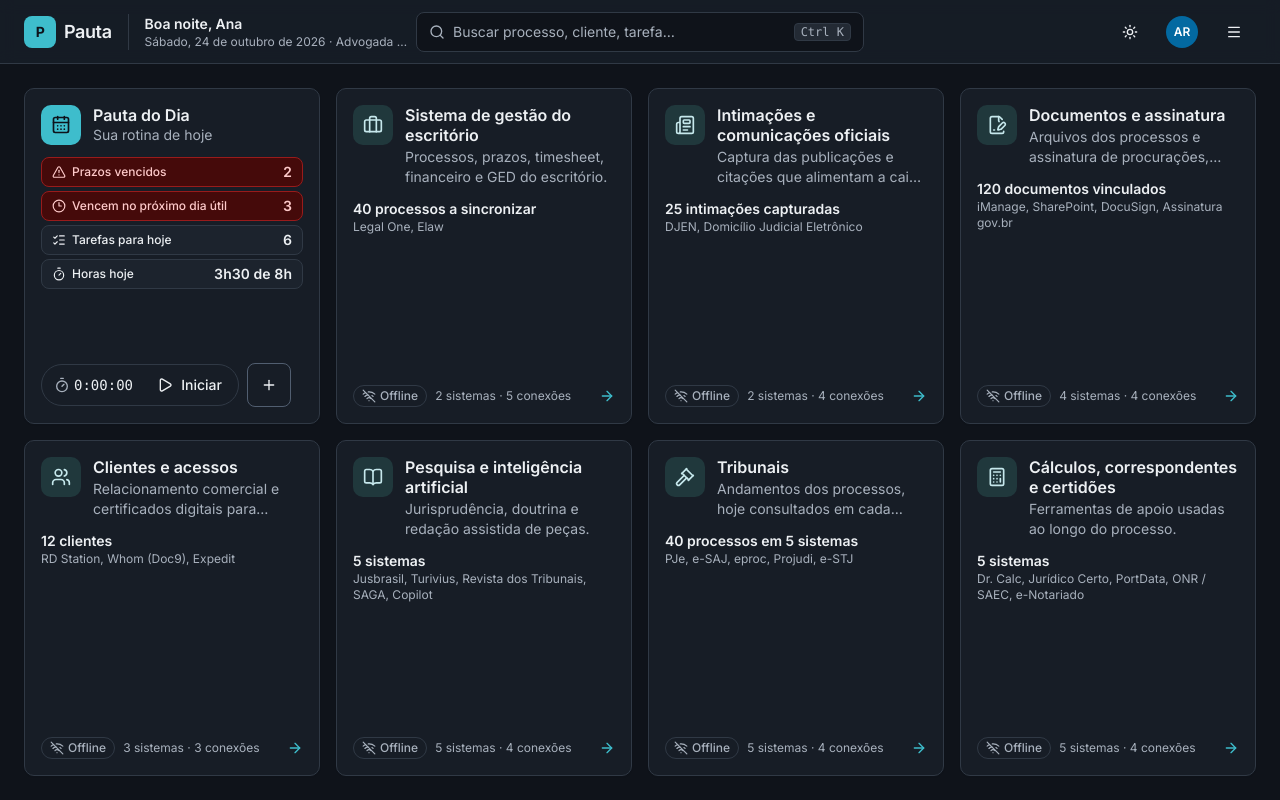
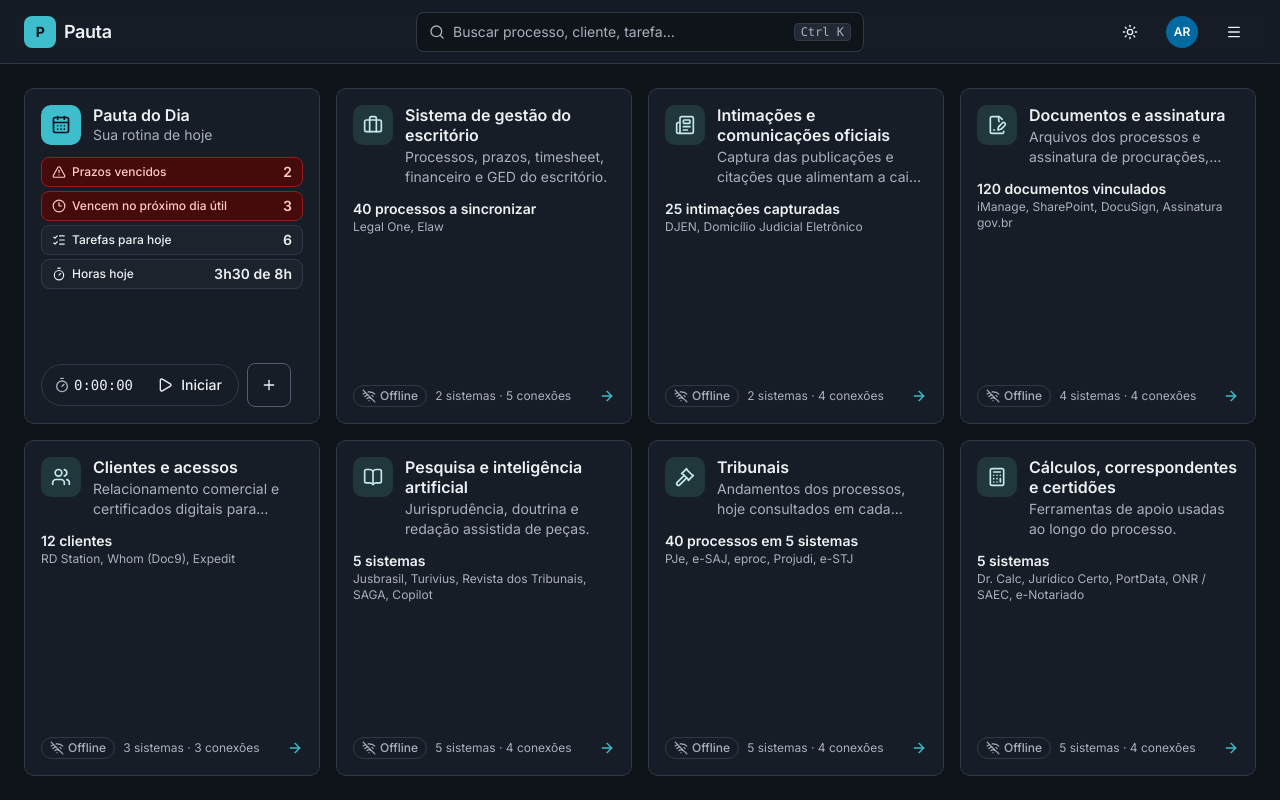
Before and after one commit to felipepintofreitas/Pauta, a React (Vite) app: page /#/ in a window 1280 px wide. Built offline with nearby package versions, Linux system fonts and the light colour scheme.

Commit message:
Remove a saudação do topo e da página inicial
Co-Authored-By: Claude Opus 5.5 (1M context) <noreply@anthropic.com>
Claude-Session: https://claude.ai/code/session_014HCGtj15cpm5PGZKYVoBdX

```diff
--- a/src/components/layout/Shell.tsx
+++ b/src/components/layout/Shell.tsx
@@ -27,8 +27,6 @@ import { useUi } from '@/store/ui'
 import { NOMES_PERFIL, type Perfil } from '@/data/tipos'
 import { menuDoPerfil, pode, type Rota } from '@/lib/permissoes'
 import { gravar, ler } from '@/lib/armazenamento'
-import { hojeISO } from '@/lib/datas'
-import { dataPorExtenso } from '@/lib/formato'
 import { cn } from '@/lib/utils'
 import { Button } from '../ui/button'
 import { Avatar } from '../Avatar'
@@ -171,22 +169,6 @@ function TelaEntrada({ aoEntrar }: { aoEntrar: (id: string) => void }) {
   )
 }
 
-function Saudacao() {
-  const { usuario } = useApp()
-  const h = new Date().getHours()
-  const ola = h < 12 ? 'Bom dia' : h < 18 ? 'Boa tarde' : 'Boa noite'
-  return (
-    <div className="min-w-0 border-l pl-4 leading-tight">
-      <p className="truncate text-sm font-semibold">
-        {ola}, {usuario.nome.split(' ')[0]}
-      </p>
-      <p className="truncate text-xs text-muted-foreground first-letter:uppercase">
-        {dataPorExtenso(hojeISO())} · {usuario.cargo}
-      </p>
-    </div>
-  )
-}
-
 type ItemNavegacao = { rotulo: string; caminho: string; icone: LucideIcon; ativo: boolean; contagem?: number }
 
 /** Estado de um painel suspenso: fecha ao trocar de página, ao clicar fora e com Esc. */
@@ -315,9 +297,6 @@ export function Shell({ children }: { children: ReactNode }) {
             <Link to="/" aria-label="Pauta, ir para o início" title="Ir para o início" className="shrink-0 rounded-md">
               <Marca />
             </Link>
-            <div className="hidden min-w-0 lg:block">
-              <Saudacao />
-            </div>
           </div>
           <button
             type="button"
--- a/src/pages/Inicio.tsx
+++ b/src/pages/Inicio.tsx
@@ -2,9 +2,8 @@ import { Link } from 'react-router-dom'
 import { AlertTriangle, CalendarDays, Clock3, Inbox, ListChecks, Plus, ShieldAlert, Timer, Wallet } from 'lucide-react'
 import { useApp } from '@/store/store'
 import { useUi } from '@/store/ui'
-import { NOMES_PERFIL } from '@/data/tipos'
 import { hojeISO, inicioDoMes, fimDoMes } from '@/lib/datas'
-import { dataPorExtenso, horas, reais } from '@/lib/formato'
+import { horas, reais } from '@/lib/formato'
 import { urgencia, dataReferencia } from '@/lib/urgencia'
 import { pode } from '@/lib/permissoes'
 import { resumoCliente, somaMinutos } from '@/lib/negocio'
@@ -20,11 +19,6 @@ interface Destaque {
   rotulo: string
   valor: string
   classe?: string
-}
-
-function saudacao() {
-  const h = new Date().getHours()
-  return h < 12 ? 'Bom dia' : h < 18 ? 'Boa tarde' : 'Boa noite'
 }
 
 /** Números do dia mostrados no card, conforme o perfil. */
@@ -78,17 +72,7 @@ export function Inicio() {
   const lanca = pode(usuario.perfil, 'lancarHoras')
   return (
     <div className="lg:flex lg:h-[calc(100dvh-4rem-3rem)] lg:min-h-[30rem] lg:flex-col">
-      {/* No computador a saudação fica na barra do topo */}
-      <div className="mb-4 lg:hidden">
-        <p className="text-sm text-muted-foreground first-letter:uppercase">{dataPorExtenso(hojeISO())}</p>
-        <h1 className="text-xl font-semibold tracking-tight md:text-2xl">
-          {saudacao()}, {usuario.nome.split(' ')[0]}
-        </h1>
-        <p className="text-sm text-muted-foreground">
-          {usuario.cargo} · {NOMES_PERFIL[usuario.perfil]}
-        </p>
-      </div>
-      <h1 className="sr-only max-lg:hidden">Início</h1>
+      <h1 className="sr-only">Início</h1>
 
       <div className="grid gap-4 md:grid-cols-2 lg:min-h-0 lg:flex-1 lg:grid-cols-4 lg:grid-rows-2">
         <Card className="relative flex flex-col p-4 transition-colors focus-within:ring-2 focus-within:ring-ring hover:border-primary">
```
